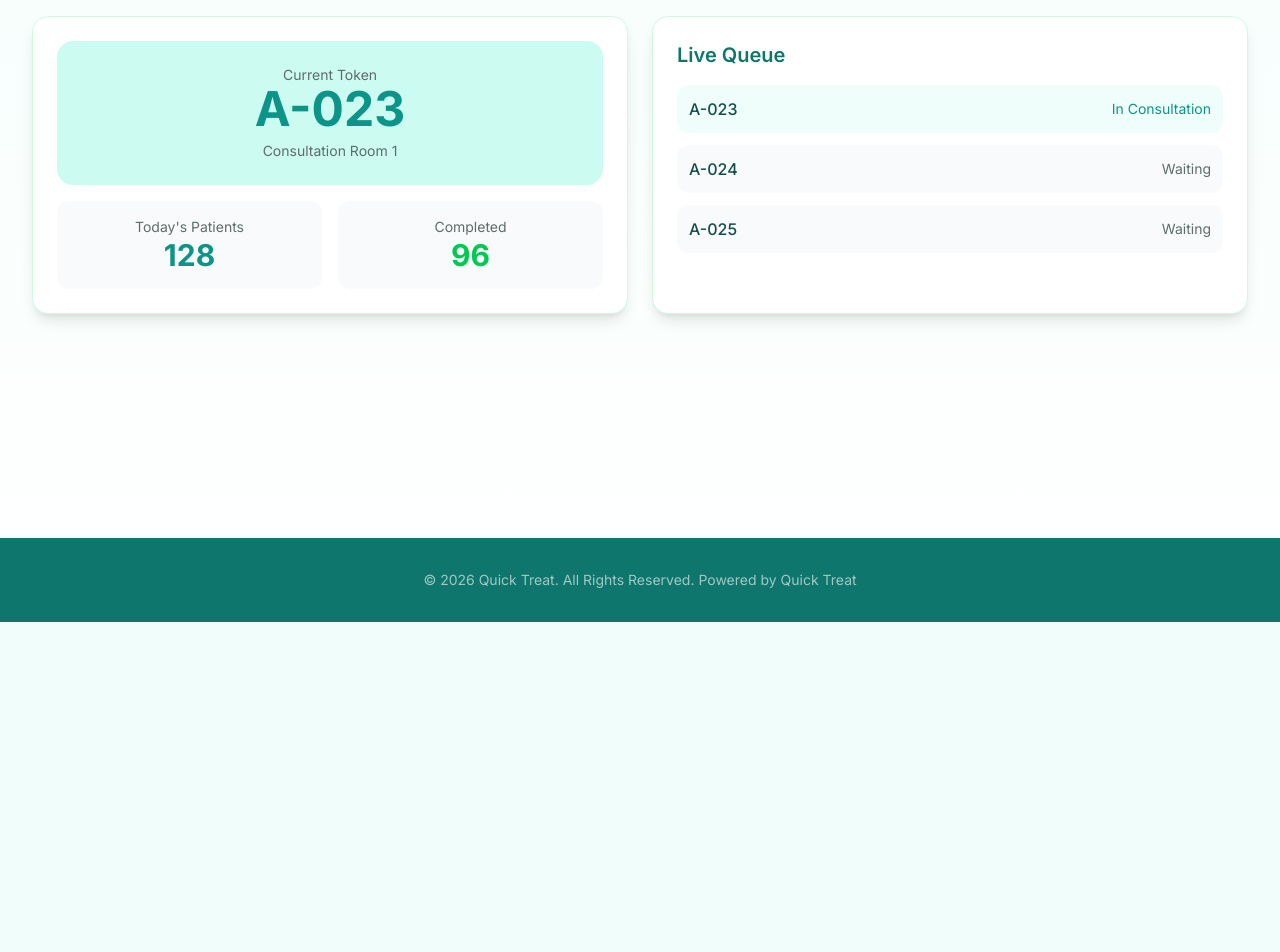
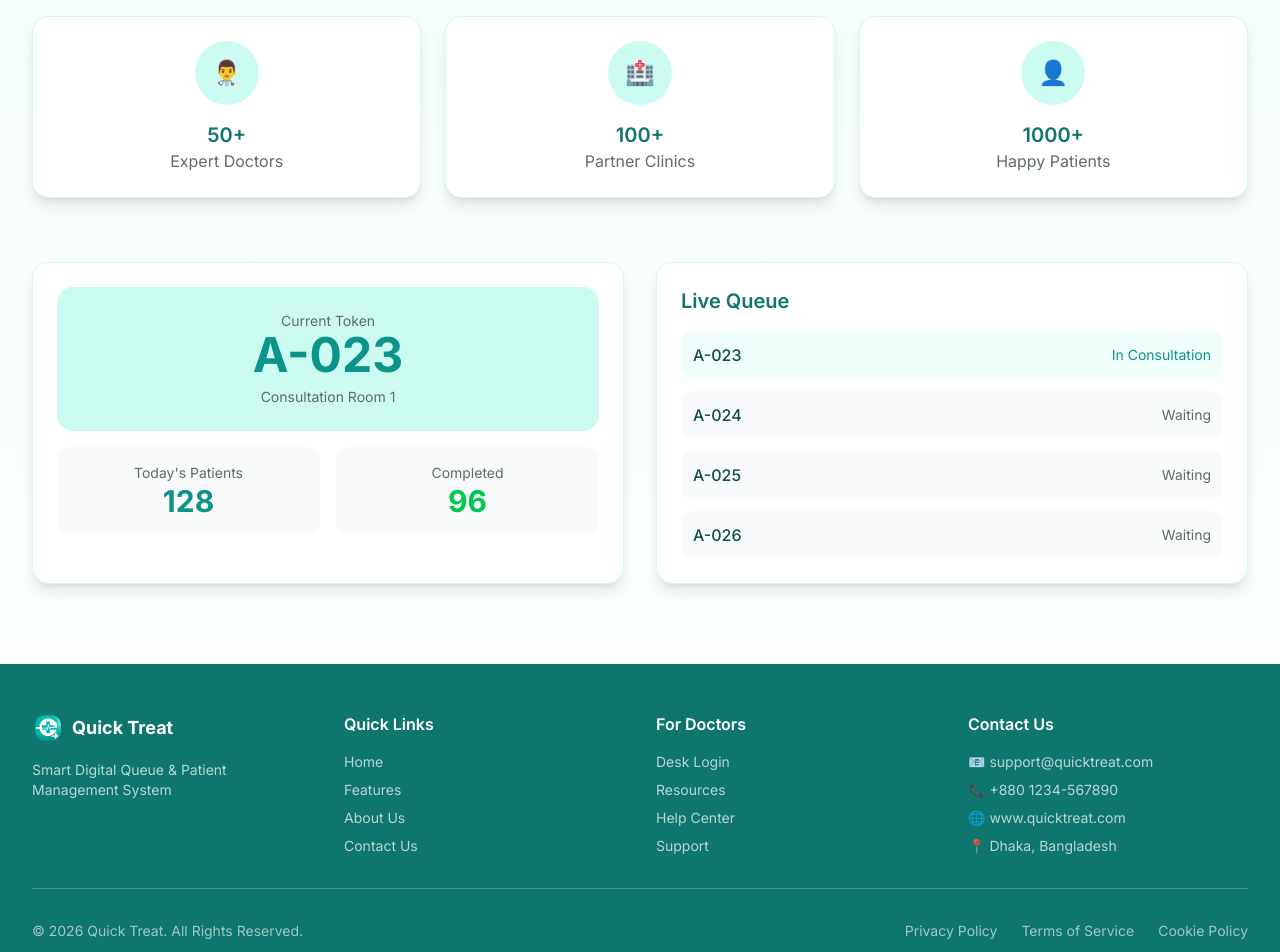
Before and after one commit to jexoinfo-cmd/quick-treat, a Next.js app: page / in a window 1280 px wide. Shown: the part 500-1452 px from the top of the page. Before the commit the page ends 1122 px from the top, so only its background shows below. Built offline with nearby package versions, Linux system fonts and the light colour scheme; no server answers.

Commit message:
Fix landing page navigation buttons

```diff
--- a/src/app/page.tsx
+++ b/src/app/page.tsx
@@ -8,29 +8,25 @@ export default function LandingPage() {
 
   // Navigation functions
   const goToLogin = () => {
-    console.log('Navigating to login...')
     router.push('/login')
   }
 
   const goToRegister = () => {
-    console.log('Navigating to register...')
     router.push('/patient-register')
   }
 
   const goToDeskLogin = () => {
-    console.log('Navigating to desk register...')
     router.push('/desk-register')
   }
 
   const goToPatientLogin = () => {
-    console.log('Navigating to patient login...')
     router.push('/login')
   }
 
   return (
-    <div className="min-h-screen bg-linear-to-b from-teal-50 to-white">
+    <div className="min-h-screen bg-linear-to-b from-teal-50 to-white flex flex-col">
       {/* Header */}
-      <nav className="px-4 sm:px-6 lg:px-8 py-4 sm:py-6 bg-white shadow-sm">
+      <nav className="px-4 sm:px-6 lg:px-8 py-4 sm:py-6 bg-white shadow-sm sticky top-0 z-50">
         <div className="max-w-7xl mx-auto flex justify-between items-center">
           <div className="flex items-center gap-2 sm:gap-3">
             <div className="relative w-10 h-10 sm:w-12 sm:h-12">
@@ -66,8 +62,9 @@ export default function LandingPage() {
       </nav>
 
       {/* Hero Section */}
-      <main className="px-4 sm:px-6 lg:px-8 py-12 sm:py-16 md:py-20">
+      <main className="flex-1 px-4 sm:px-6 lg:px-8 py-12 sm:py-16 md:py-20">
         <div className="max-w-7xl mx-auto">
+          {/* Hero Text */}
           <div className="text-center mb-12 sm:mb-16">
             <h1 className="text-3xl sm:text-4xl md:text-5xl lg:text-6xl font-bold text-teal-dark mb-4">
               Skip Waiting Rooms.
@@ -94,8 +91,33 @@ export default function LandingPage() {
             </div>
           </div>
 
-          {/* Simple Dashboard Preview */}
-          <div className="grid grid-cols-1 lg:grid-cols-2 gap-6 mb-16">
+          {/* Stats Cards */}
+          <div className="grid grid-cols-1 md:grid-cols-3 gap-6 mb-16">
+            <div className="bg-white rounded-2xl shadow-lg p-6 text-center border border-border">
+              <div className="w-16 h-16 bg-teal-light rounded-full flex items-center justify-center mx-auto mb-4">
+                <span className="text-2xl">👨‍⚕️</span>
+              </div>
+              <h3 className="text-xl font-semibold text-teal-dark">50+</h3>
+              <p className="text-text-grey">Expert Doctors</p>
+            </div>
+            <div className="bg-white rounded-2xl shadow-lg p-6 text-center border border-border">
+              <div className="w-16 h-16 bg-teal-light rounded-full flex items-center justify-center mx-auto mb-4">
+                <span className="text-2xl">🏥</span>
+              </div>
+              <h3 className="text-xl font-semibold text-teal-dark">100+</h3>
+              <p className="text-text-grey">Partner Clinics</p>
+            </div>
+            <div className="bg-white rounded-2xl shadow-lg p-6 text-center border border-border">
+              <div className="w-16 h-16 bg-teal-light rounded-full flex items-center justify-center mx-auto mb-4">
+                <span className="text-2xl">👤</span>
+              </div>
+              <h3 className="text-xl font-semibold text-teal-dark">1000+</h3>
+              <p className="text-text-grey">Happy Patients</p>
+            </div>
+          </div>
+
+          {/* Dashboard Preview */}
+          <div className="grid grid-cols-1 lg:grid-cols-2 gap-8">
             <div className="bg-white rounded-2xl shadow-lg p-6 border border-border">
               <div className="bg-teal-light rounded-2xl p-6 text-center">
                 <p className="text-text-grey text-sm">Current Token</p>
@@ -131,6 +153,10 @@ export default function LandingPage() {
                   <span className="font-medium">A-025</span>
                   <span className="text-text-grey text-sm">Waiting</span>
                 </div>
+                <div className="flex justify-between items-center p-3 bg-gray-50 rounded-xl">
+                  <span className="font-medium">A-026</span>
+                  <span className="text-text-grey text-sm">Waiting</span>
+                </div>
               </div>
             </div>
           </div>
@@ -138,10 +164,75 @@ export default function LandingPage() {
       </main>
 
       {/* Footer */}
-      <footer className="bg-teal-dark text-white mt-20">
-        <div className="px-4 sm:px-6 lg:px-8 py-8">
-          <div className="max-w-7xl mx-auto text-center text-white/60 text-sm">
-            © 2026 Quick Treat. All Rights Reserved. Powered by Quick Treat
+      <footer className="bg-teal-dark text-white">
+        <div className="px-4 sm:px-6 lg:px-8 py-12">
+          <div className="max-w-7xl mx-auto">
+            {/* Footer Top */}
+            <div className="grid grid-cols-1 sm:grid-cols-2 md:grid-cols-4 gap-8 mb-8">
+              {/* Brand */}
+              <div>
+                <div className="flex items-center gap-2 mb-4">
+                  <div className="relative w-8 h-8">
+                    <Image
+                      src="/assets/icons/logo.png"
+                      alt="Quick Treat Logo"
+                      width={32}
+                      height={32}
+                      className="rounded-lg object-cover"
+                    />
+                  </div>
+                  <span className="font-bold text-lg">Quick Treat</span>
+                </div>
+                <p className="text-white/70 text-sm">
+                  Smart Digital Queue & Patient Management System
+                </p>
+              </div>
+
+              {/* Quick Links */}
+              <div>
+                <h4 className="font-semibold mb-4">Quick Links</h4>
+                <ul className="space-y-2 text-white/70 text-sm">
+                  <li><a href="#" className="hover:text-white transition">Home</a></li>
+                  <li><a href="#" className="hover:text-white transition">Features</a></li>
+                  <li><a href="#" className="hover:text-white transition">About Us</a></li>
+                  <li><a href="#" className="hover:text-white transition">Contact Us</a></li>
+                </ul>
+              </div>
+
+              {/* For Doctors */}
+              <div>
+                <h4 className="font-semibold mb-4">For Doctors</h4>
+                <ul className="space-y-2 text-white/70 text-sm">
+                  <li><button onClick={goToDeskLogin} className="hover:text-white transition">Desk Login</button></li>
+                  <li><a href="#" className="hover:text-white transition">Resources</a></li>
+                  <li><a href="#" className="hover:text-white transition">Help Center</a></li>
+                  <li><a href="#" className="hover:text-white transition">Support</a></li>
+                </ul>
+              </div>
+
+              {/* Contact */}
+              <div>
+                <h4 className="font-semibold mb-4">Contact Us</h4>
+                <ul className="space-y-2 text-white/70 text-sm">
+                  <li className="flex items-center gap-2">📧 support@quicktreat.com</li>
+                  <li className="flex items-center gap-2">📞 +880 1234-567890</li>
+                  <li className="flex items-center gap-2">🌐 www.quicktreat.com</li>
+                  <li className="flex items-center gap-2">📍 Dhaka, Bangladesh</li>
+                </ul>
+              </div>
+            </div>
+
+            {/* Footer Bottom */}
+            <div className="border-t border-white/20 pt-8 flex flex-col sm:flex-row justify-between items-center gap-4">
+              <p className="text-white/60 text-sm">
+                © 2026 Quick Treat. All Rights Reserved.
+              </p>
+              <div className="flex gap-6 text-white/60 text-sm">
+                <a href="#" className="hover:text-white transition">Privacy Policy</a>
+                <a href="#" className="hover:text-white transition">Terms of Service</a>
+                <a href="#" className="hover:text-white transition">Cookie Policy</a>
+              </div>
+            </div>
           </div>
         </div>
       </footer>
```
